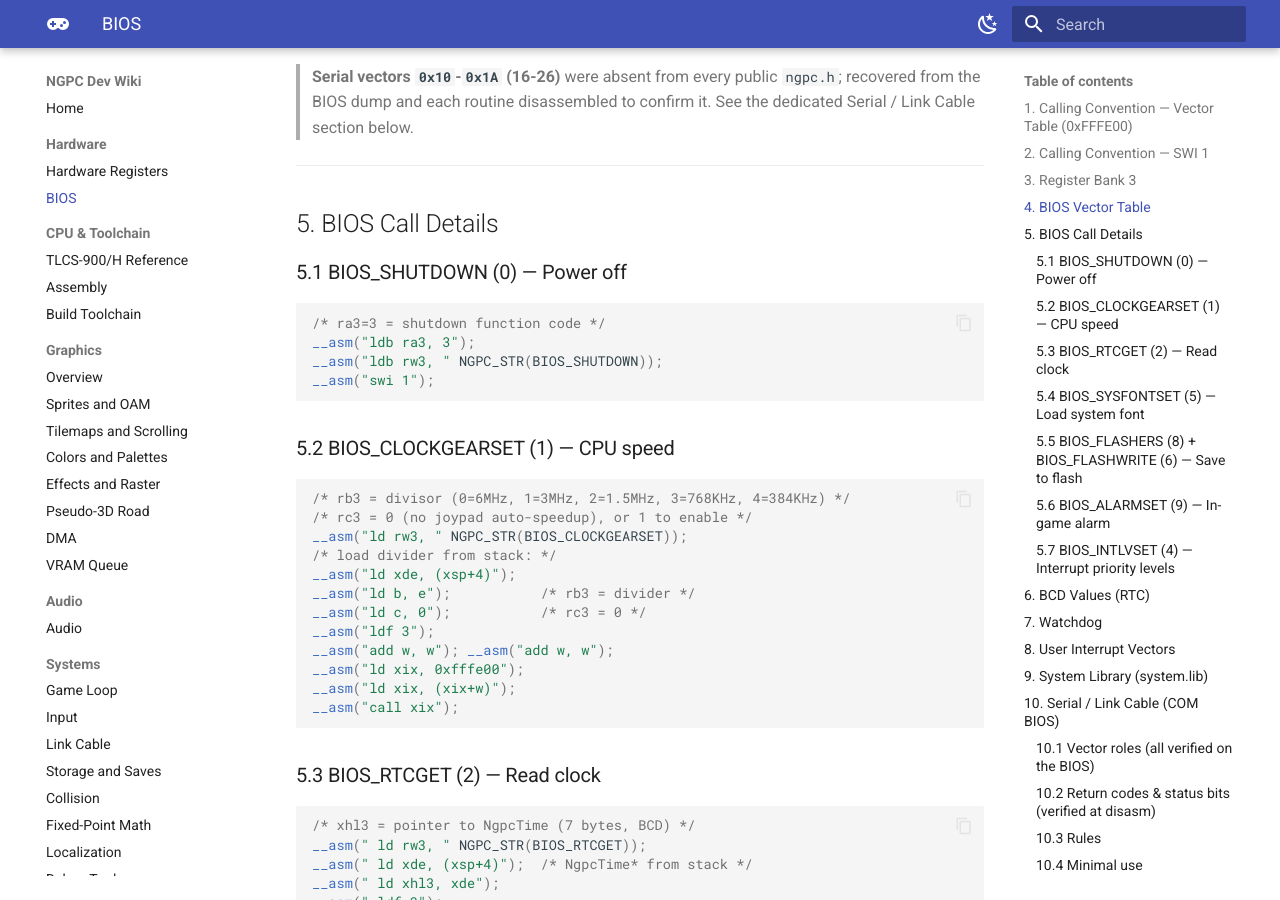
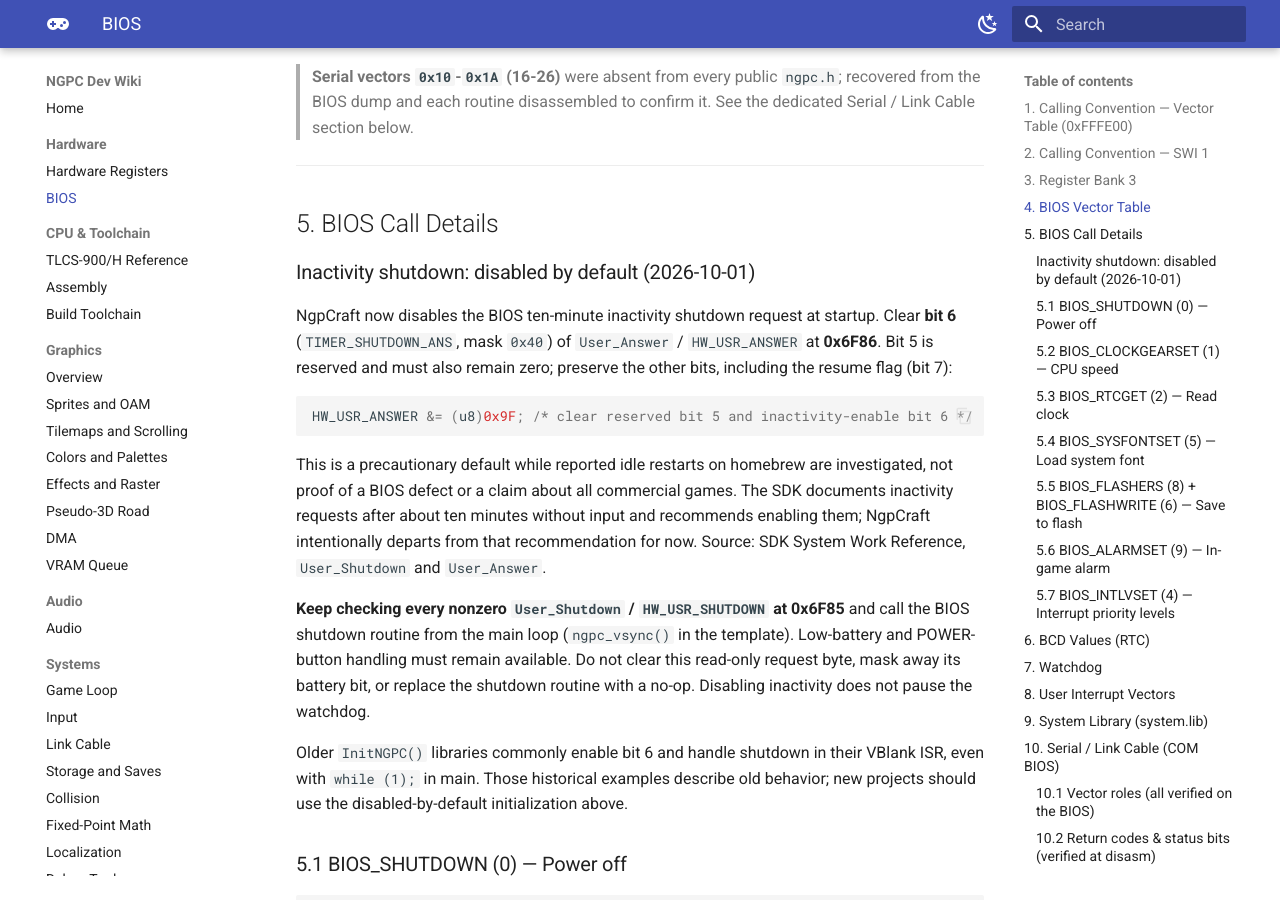
Before and after one commit to Tixul/NgpCraft_dev_ref, an MkDocs documentation site: the page built from docs/01_Hardware/BIOS.md, in a window 1280 px wide and 900 px high, scrolled down 3515 px. Built offline with MkDocs 1.6.1 and Material for MkDocs 9.7.7, drawn with Linux system fonts in a browser that asks for light colours.

Commit message:
Document inactivity shutdown workaround
Clarify the current BIOS inactivity policy across hardware and system docs: clear User_Answer bit 6 at startup, keep bit 5 reserved, and continue handling all nonzero shutdown requests. This documents the temporary default workaround for idle restarts while leaving low-battery and power-button behavior intact.

````diff
--- a/docs/01_Hardware/BIOS.md
+++ b/docs/01_Hardware/BIOS.md
@@ -128,6 +128,33 @@ Defined in `ngpc_hw.h` as `BIOS_*` constants.
 ---
 
 ## 5. BIOS Call Details
+
+### Inactivity shutdown: disabled by default (2026-10-01)
+
+NgpCraft now disables the BIOS ten-minute inactivity shutdown request at startup.
+Clear **bit 6** (`TIMER_SHUTDOWN_ANS`, mask `0x40`) of `User_Answer` /
+`HW_USR_ANSWER` at **0x6F86**. Bit 5 is reserved and must also remain zero;
+preserve the other bits, including the resume flag (bit 7):
+
+```c
+HW_USR_ANSWER &= (u8)0x9F; /* clear reserved bit 5 and inactivity-enable bit 6 */
+```
+
+This is a precautionary default while reported idle restarts on homebrew are
+investigated, not proof of a BIOS defect or a claim about all commercial games.
+The SDK documents inactivity requests after about ten minutes without input and
+recommends enabling them; NgpCraft intentionally departs from that recommendation
+for now. Source: SDK System Work Reference, `User_Shutdown` and `User_Answer`.
+
+**Keep checking every nonzero `User_Shutdown` / `HW_USR_SHUTDOWN` at 0x6F85**
+and call the BIOS shutdown routine from the main loop (`ngpc_vsync()` in the
+template). Low-battery and POWER-button handling must remain available. Do not
+clear this read-only request byte, mask away its battery bit, or replace the
+shutdown routine with a no-op. Disabling inactivity does not pause the watchdog.
+
+Older `InitNGPC()` libraries commonly enable bit 6 and handle shutdown in their
+VBlank ISR, even with `while (1);` in main. Those historical examples describe old
+behavior; new projects should use the disabled-by-default initialization above.
 
 ### 5.1 BIOS_SHUTDOWN (0) — Power off
 
````
Also changed, not shown: docs/01_Hardware/Hardware-Registers.md (+7 -1 lines), docs/02_CPU-and-Toolchain/Build-Toolchain.md (+1 -0 lines), docs/05_Systems/Game-Loop.md (+6 -0 lines), docs/05_Systems/Storage-and-Saves.md (+6 -0 lines).
